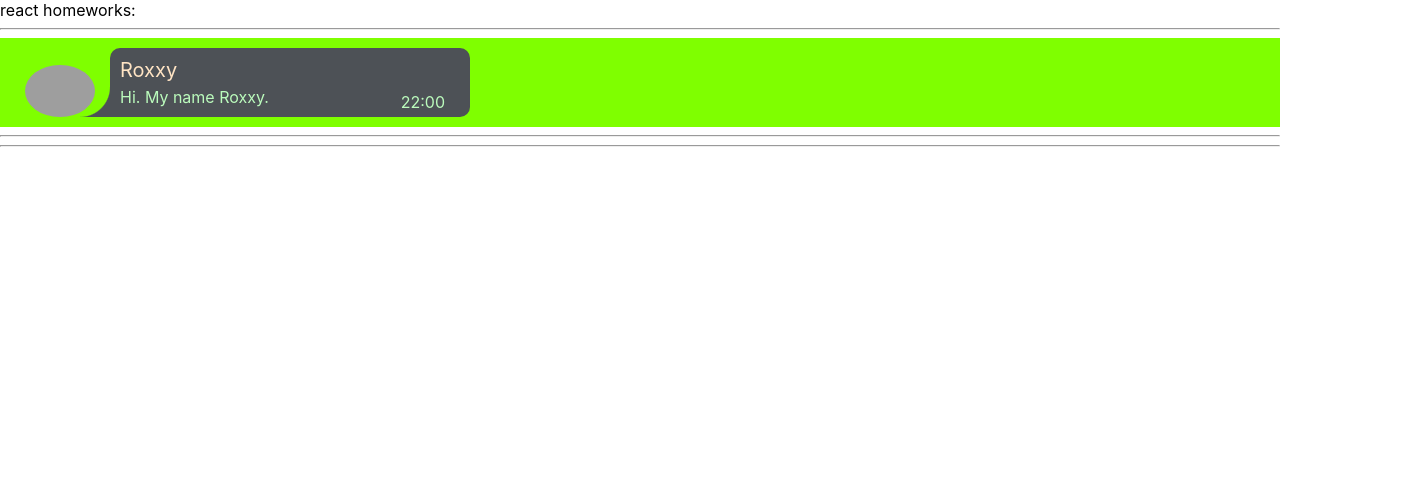
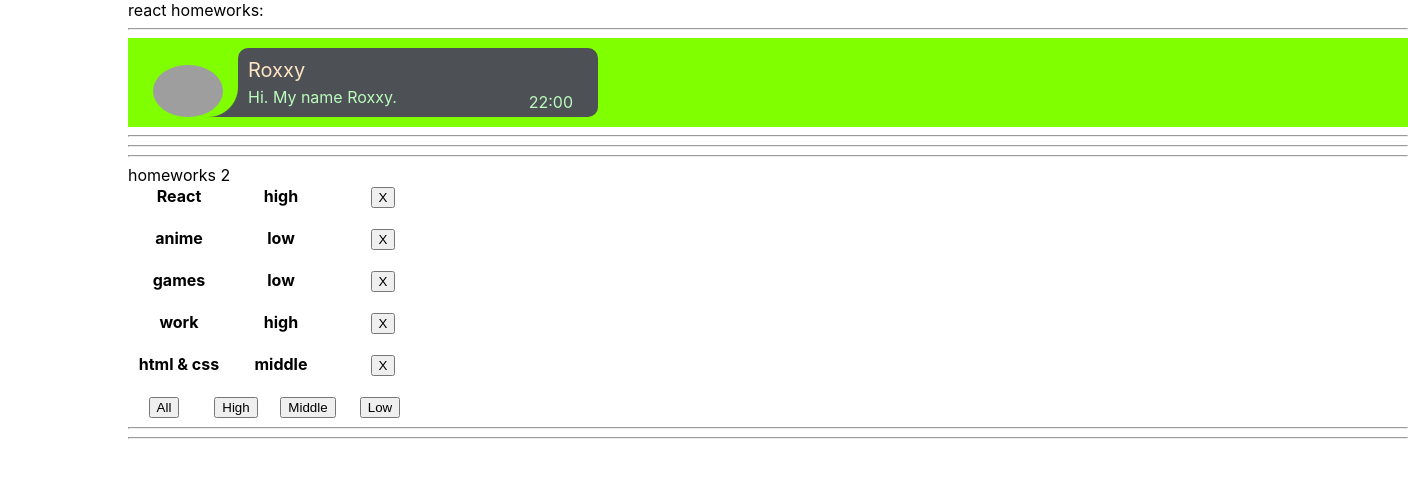
Before and after one commit to AlexNewHere/home-work, a React (Create React App) app: page / in a window 1280 px wide. Shown: the top 478 px of the page, 1408 px wide, since content can reach past the window. Built offline with nearby package versions, Linux system fonts and the light colour scheme; grey boxes are pictures that could not be loaded.

Commit message:
is done HW2

```diff
--- a/package.json
+++ b/package.json
@@ -2,6 +2,7 @@
   "name": "home-work",
   "version": "0.1.0",
   "private": true,
+  "homepage": "https://alexnewhere.github.io/home-work/",
   "dependencies": {
     "@testing-library/jest-dom": "^5.14.1",
     "@testing-library/react": "^12.0.0",
@@ -20,7 +21,9 @@
     "start": "react-scripts start",
     "build": "react-scripts build",
     "test": "react-scripts test",
-    "eject": "react-scripts eject"
+    "eject": "react-scripts eject",
+    "predeply": "yarn run build",
+    "deploy": "gh-pages -d build"
   },
   "eslintConfig": {
     "extends": [
--- a/src/App.css
+++ b/src/App.css
@@ -1,5 +1,6 @@
 .App {
   text-align: center;
+
 }
 
 .App-logo {
--- a/src/p1-main/m1-ui/u1-app/App.module.css
+++ b/src/p1-main/m1-ui/u1-app/App.module.css
@@ -1,3 +1,6 @@
 .App {
-
+;
+    width: 1280px;
+margin-left: 10%;
+    margin-right: 10%;
 }
--- a/src/p1-main/m1-ui/u1-app/App.tsx
+++ b/src/p1-main/m1-ui/u1-app/App.tsx
@@ -1,13 +1,15 @@
 import React from 'react'
 import s from './App.module.css'
 import {HW1} from '../../../p2-homeworks/h1/HW1'
+import HW2 from '../../../p2-homeworks/h2/HW2';
+
 
 function App() {
     return (
         <div className={s.App}>
             <div>react homeworks:</div>
             <HW1/>
-            {/*<HW2/>*/}
+            <HW2/>
             {/*<HW3/>*/}
             {/*<HW4/>*/}
             {/*<HW5/>*/}
--- a/src/p2-homeworks/h2/Affair.tsx
+++ b/src/p2-homeworks/h2/Affair.tsx
@@ -1,19 +1,28 @@
 import React from 'react'
+import s from './Affairs.module.css'
+import {AffairType} from './HW2';
+
 
 type AffairPropsType = {
     // key не нужно типизировать
-    affair: any // need to fix any
-    deleteAffairCallback: any // need to fix any
+    affair: AffairType
+    deleteAffairCallback: (_d: number)=>void
 }
 
 function Affair(props: AffairPropsType) {
-    const deleteCallback = () => {}// need to fix
+    const deleteCallback = () => {
+       return props.deleteAffairCallback(props.affair._id)
+    }// need to fix
 
     return (
-        <div>
-            // show some text
-
-            <button onClick={deleteCallback}>X</button>
+        <div key={props.affair._id}>
+            <tr className={s.table}>
+                <th>{props.affair.name}</th>
+                <th>{props.affair.priority}</th>
+                <th>
+                    <button onClick={deleteCallback}>X</button>
+                </th>
+            </tr>
         </div>
     )
 }
--- a/src/p2-homeworks/h2/Affairs.module.css
+++ b/src/p2-homeworks/h2/Affairs.module.css
@@ -1,3 +1,13 @@
 .someClass {
 
 }
+.table th {
+    height: 40px;
+    width: 100px;
+    text-align: center;
+}
+
+.button th {
+    height: 20px;
+    width: 70px;
+}
--- a/src/p2-homeworks/h2/Affairs.tsx
+++ b/src/p2-homeworks/h2/Affairs.tsx
@@ -1,11 +1,12 @@
 import React from 'react'
 import Affair from './Affair'
-import {AffairType} from './HW2'
+import {AffairPriorityType, AffairType, FilterType} from './HW2'
+import s from './Affairs.module.css'
 
 type AffairsPropsType = { // need to fix any
-    data: any
-    setFilter: any
-    deleteAffairCallback: any
+    data: Array<AffairType>
+    setFilter: (a: FilterType | AffairPriorityType)=> void
+    deleteAffairCallback: (_id: number)=> void
 }
 
 function Affairs(props: AffairsPropsType) {
@@ -17,20 +18,30 @@ function Affairs(props: AffairsPropsType) {
         />
     ))
 
-    const setAll = () => {} // need to fix
-    const setHigh = () => {}
-    const setMiddle = () => {}
-    const setLow = () => {}
+    const setAll = () => {props.setFilter('all')} // need to fix
+    const setHigh = () => {props.setFilter('high')}
+    const setMiddle = () => {props.setFilter('middle')}
+    const setLow = () => {props.setFilter('low')}
 
     return (
         <div>
 
             {mappedAffairs}
 
-            <button onClick={setAll}>All</button>
-            <button onClick={setHigh}>High</button>
-            <button onClick={setMiddle}>Middle</button>
-            <button onClick={setLow}>Low</button>
+            <tr className={s.button}>
+                <th>
+                    <button onClick={setAll}>All</button>
+                </th>
+                <th>
+                    <button onClick={setHigh}>High</button>
+                </th>
+                <th>
+                    <button onClick={setMiddle}>Middle</button>
+                </th>
+                <th>
+                    <button onClick={setLow}>Low</button>
+                </th>
+            </tr>
         </div>
     )
 }
--- a/src/p2-homeworks/h2/HW2.tsx
+++ b/src/p2-homeworks/h2/HW2.tsx
@@ -2,12 +2,16 @@ import React, {useState} from 'react'
 import Affairs from './Affairs'
 
 // types
-export type AffairPriorityType = any // need to fix any
-export type AffairType = any // need to fix any
+export type AffairPriorityType = 'high' | 'low' |'middle'
+export type AffairType = {
+    _id: number
+    name: string
+    priority: string
+}
 export type FilterType = 'all' | AffairPriorityType
 
 // constants
-const defaultAffairs: any = [ // need to fix any
+const defaultAffairs: Array<AffairType> = [ // need to fix any
     {_id: 1, name: 'React', priority: 'high'},
     {_id: 2, name: 'anime', priority: 'low'},
     {_id: 3, name: 'games', priority: 'low'},
@@ -16,20 +20,28 @@ const defaultAffairs: any = [ // need to fix any
 ]
 
 // pure helper functions
-export const filterAffairs = (affairs: any, filter: any): any => { // need to fix any
-    if (filter === 'all') return affairs
-    else return // need to fix
+export const filterAffairs = (affairs: Array<AffairType>, filter: FilterType): Array<AffairType> => { // need to fix any
+    if (filter === 'all') {return affairs}
+    else
+        if (filter === 'low') {return affairs.filter(f=>f.priority===filter)}
+    else
+        if (filter === 'middle') {return affairs.filter(f=>f.priority===filter)}
+    else
+    {return affairs.filter(f=>f.priority===filter)}
+     // need to fix
 }
-export const deleteAffair = (affairs: any, _id: any): any => { // need to fix any
-    return // need to fix
+export const deleteAffair = (affairs: Array<AffairType>, _id: number): Array<AffairType> => { // need to fix any
+    return affairs.filter(f=>f._id!==_id) // need to fix
 }
 
 function HW2() {
-    const [affairs, setAffairs] = useState<any>(defaultAffairs) // need to fix any
+    const [affairs, setAffairs] = useState<Array<AffairType>>(defaultAffairs) // need to fix any
+
     const [filter, setFilter] = useState<FilterType>('all')
 
     const filteredAffairs = filterAffairs(affairs, filter)
-    const deleteAffairCallback = (_id: any) => setAffairs(deleteAffair(affairs, _id)) // need to fix any
+
+    const deleteAffairCallback = (_id: number) => setAffairs(deleteAffair(affairs, _id)) // need to fix any
 
     return (
         <div>
```
